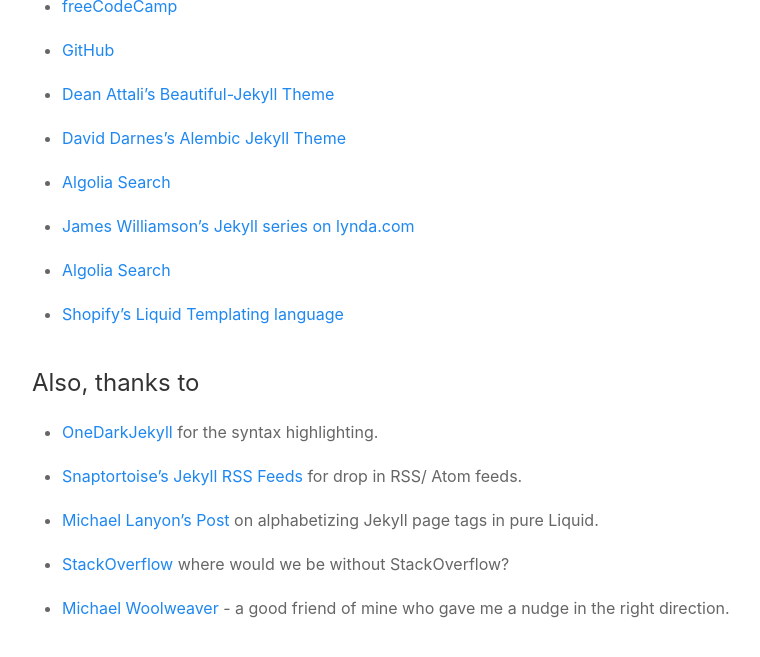
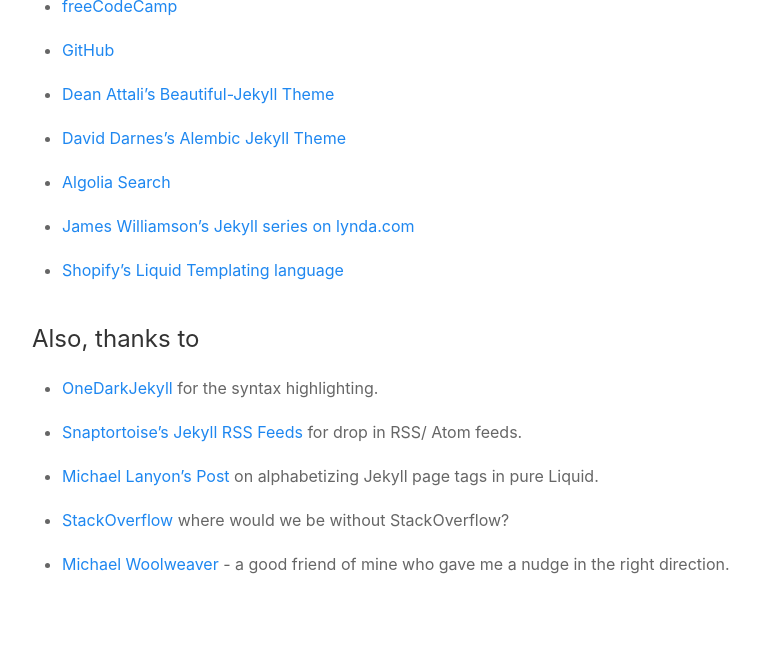
Before and after one commit to jpasholk/jekyll-uikit, a Jekyll site: the page built from about.md, in a window 1280 px wide and 900 px high, scrolled down 1656 px, cut to the strip 0-662 px from the top of the window. Shown: the top 657 px of the strip, without its empty margins (38-798 px from the left). Built offline with Jekyll 4.4.1, drawn with Linux system fonts in a browser that asks for light colours.

Commit message:
Fixed stuff

```diff
--- a/about.md
+++ b/about.md
@@ -26,11 +26,9 @@
 
 * [David Darnes's Alembic Jekyll Theme](https://github.com/daviddarnes/alembic){:target="_ blank"}
 
-* [Algolia Search](https://www.freecodecamp.org/){:target="_ blank"}
+* [Algolia Search](https://www.algolia.com/){:target="_ blank"}
 
 * [James Williamson's Jekyll series on lynda.com](https://www.lynda.com/Jekyll-tutorials/Jekyll-Web-Designers/383124-2.html){:target="_ blank"}
-
-* [Algolia Search](https://www.freecodecamp.org/){:target="_ blank"}
 
 * [Shopify's Liquid Templating language](https://help.shopify.com/themes/liquid){:target="_ blank"}
 
```
Also changed, not shown: jekyll-uikit.gemspec.
